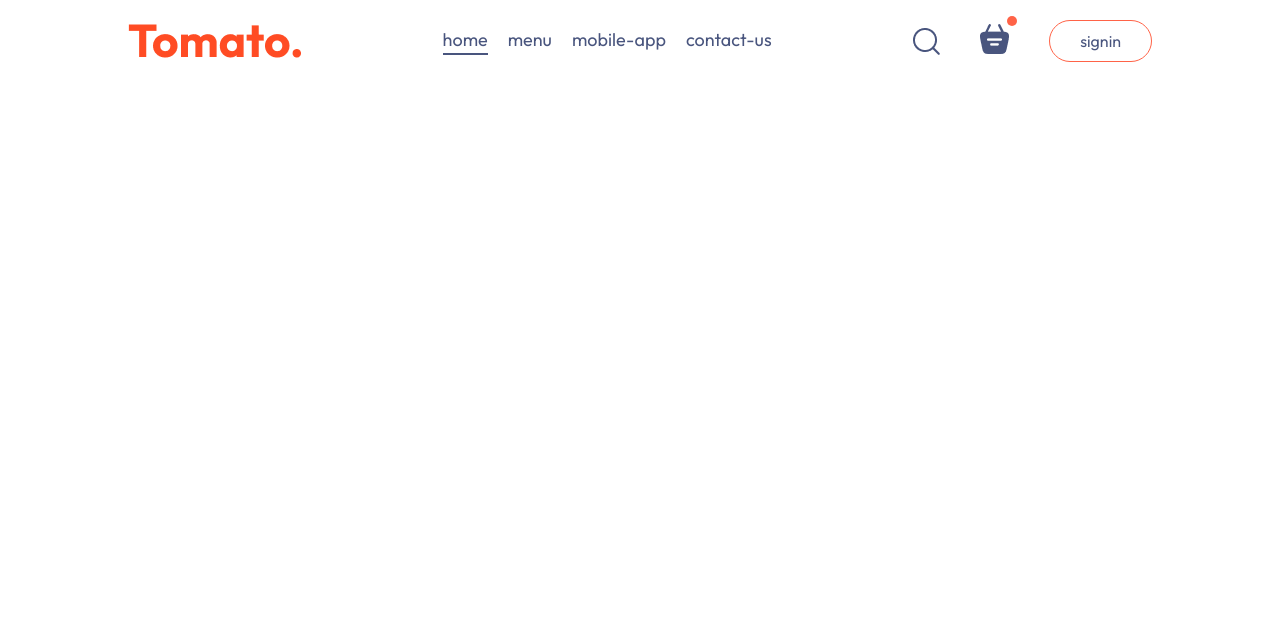
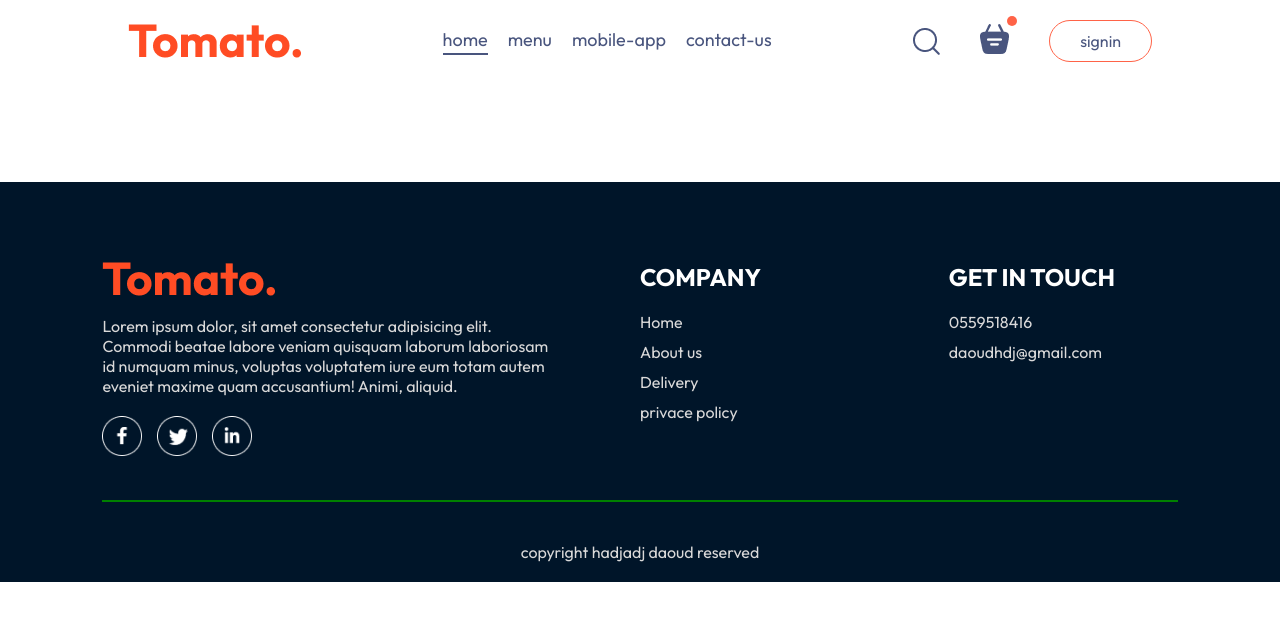
Before and after one commit to HADJADJDAOUD/undre_dev, a React (Vite) app in the folder frontend/: page /placeorder in a window 1280 px wide. Shown: the top 620 px of the page. Built offline with nearby package versions, Linux system fonts and the light colour scheme.

Commit message:
completed footer

```diff
--- a/frontend/src/App.jsx
+++ b/frontend/src/App.jsx
@@ -1,22 +1,26 @@
-import React from 'react'
-import Navbar from './components/Navbar/Navbar'
-import { Routes } from 'react-router-dom'
-import Home from './pages/Home/Home'
-import Cart from './pages/Cart/Cart'
-import PlcaeOrder from './pages/PlcaeOrder/PlcaeOrder'
-import { Route } from 'react-router-dom'
+import React from "react";
+import Navbar from "./components/Navbar/Navbar";
+import { Routes } from "react-router-dom";
+import Home from "./pages/Home/Home";
+import Cart from "./pages/Cart/Cart";
+import PlcaeOrder from "./pages/PlcaeOrder/PlcaeOrder";
+import { Route } from "react-router-dom";
+import Footer from "./components/Footer/Footer";
 
 const App = () => {
   return (
-    <div className='app'>
-      <Navbar />
-      <Routes>
-        <Route path='/' element={<Home />} />
-        <Route path='/cart' element={<Cart />} />
-        <Route path='/placeorder' element={<PlcaeOrder />} />
-      </Routes>
-    </div>
-  )
-}
+    <>
+      <div className="app">
+        <Navbar />
+        <Routes>
+          <Route path="/" element={<Home />} />
+          <Route path="/cart" element={<Cart />} />
+          <Route path="/placeorder" element={<PlcaeOrder />} />
+        </Routes>
+      </div>
+      <Footer />
+    </>
+  );
+};
 
-export default App
+export default App;
--- /dev/null
+++ b/frontend/src/components/Footer/Footer.css
@@ -0,0 +1,52 @@
+.footer{
+    color : #d9d9d9;
+    background-color : #001529;
+    display: flex;
+     align-items: center;
+     justify-content: center;
+     flex-direction: column;
+     gap : 20px;
+     padding: 20px 8vw;
+     padding-top : 80px;
+     margin-top:100px;
+}
+
+.footer-content{
+    width: 100%;
+    display : grid;
+    grid-template-columns: 2fr 1fr 1fr;
+
+    gap : 80px;
+}
+
+.footer-content-left , .footer-content-right , .footer-content-center{
+ display: flex;
+    flex-direction: column;
+    gap : 20px;
+    align-items: start;
+}
+
+
+.footer-content-left li , .footer-content-right li , .footer-content-center li{
+
+list-style: none;
+margin-bottom: 10px;
+
+}
+.footer-content-right h2 , .footer-content-center h2{
+color: white;
+
+}
+
+.footer-social-icons img{
+    width: 40px;
+    margin-right: 15px;
+
+}
+.footer hr{
+    width: 100%;
+height: 2px;
+    margin: 20px 0;
+    background-color: green;
+    border: none;
+}
--- /dev/null
+++ b/frontend/src/components/Footer/Footer.jsx
@@ -0,0 +1,46 @@
+import React from "react";
+import "./Footer.css";
+const Footer = () => {
+  return (
+    <div className="footer" id="footer">
+      <div className="footer-content">
+        <div className="footer-content-left">
+          <img src={assets.logo} alt="" />
+          <p>
+            Lorem ipsum dolor, sit amet consectetur adipisicing elit. Commodi
+            beatae labore veniam quisquam laborum laboriosam id numquam minus,
+            voluptas voluptatem iure eum totam autem eveniet maxime quam
+            accusantium! Animi, aliquid.
+          </p>
+          <div className="footer-social-icons">
+            <img src={assets.facebook_icon} alt="" />
+            <img src={assets.twitter_icon} alt="" />
+            <img src={assets.linkedin_icon} alt="" />
+          </div>
+        </div>
+
+        <div className="footer-content-center">
+          <h2>COMPANY</h2>
+          <ul>
+            <li>Home</li>
+            <li>About us</li>
+            <li>Delivery</li>
+            <li>privace policy</li>
+          </ul>
+        </div>
+        <div className="footer-content-right">
+          <h2>GET IN TOUCH</h2>
+          <ul>
+            <li>0559518416</li>
+            <li>daoudhdj@gmail.com</li>
+          </ul>
+        </div>
+      </div>
+      <hr />
+      <p className="footer-copyright"> copyright hadjadj daoud reserved</p>
+    </div>
+  );
+};
+import "./Footer.css";
+import { assets } from "../../assets/assets";
+export default Footer;
```
Also changed, not shown: frontend/src/components/AppDownload/AppDownload.jsx (added, +11 -0 lines), frontend/src/components/AppDownload/AppDownload.css (added).
